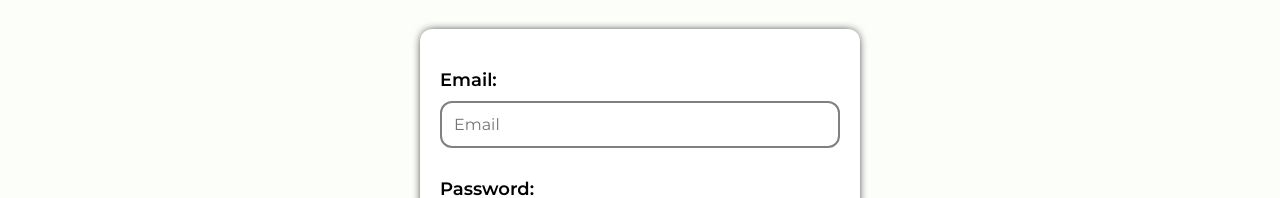
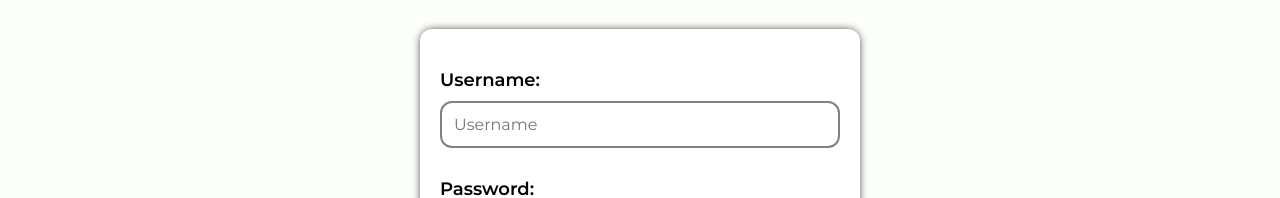
Before and after one commit to kagesite/student-app, a React (Vite) app in the folder frontend/: page /student-login in a window 1280 px wide. Shown: the part 177-375 px from the top of the page. Built offline with nearby package versions, Linux system fonts and the light colour scheme.

Commit message:
Got student login to navigate you to the student dashboard when the login is successful. StudentDash.jsx now grabs the token and can access all the courses with proper authentication.

```diff
--- a/frontend/src/pages/StudentDash.jsx
+++ b/frontend/src/pages/StudentDash.jsx
@@ -17,9 +17,23 @@ function StudentDash() {
 
     // FETCHING ALL COURSES
     useEffect(() => {
-        fetch('http://localhost:3001/courses')
-            .then(response => response.json())
+        const token = localStorage.getItem("token");
+
+        fetch('http://localhost:3001/courses', {
+            method: "GET",
+            headers: {
+                "Content-type": "application/json",
+                "Authorization": `Bearer ${token}`
+            }
+        })
+            .then(response => {
+                if (!response.ok) {
+                    throw new Error("Failed to fetch courses");
+                }
+                return response.json();
+            })
             .then(data => setCourses(data))
+            .catch(error => console.error("Error fetching courses:", error));
     }, []);
 
     // PREVENTS PAGE SCROLLING WHILE MODAL IS OPEN
--- a/frontend/src/pages/StudentLogin.jsx
+++ b/frontend/src/pages/StudentLogin.jsx
@@ -1,12 +1,14 @@
 import React, { useState } from 'react'
-import { Link } from 'react-router-dom'
+import { useNavigate } from 'react-router-dom'
 import Header from '../components/Header'
 
 function StudentLogin() {
     const [formData, setFormData] = useState({
-        email: "",
+        username: "",
         password: "",
     })
+
+    const navigate = useNavigate();
 
     const handleChange = (e) => {
         setFormData({ ...formData, [e.target.name]: e.target.value });
@@ -17,15 +19,28 @@ function StudentLogin() {
 
         try {
             const response = await fetch('http://localhost:3001/students/login', {
-                method: "GET",
+                method: "POST",
                 headers: {
                     "Content-type": "application/json"
                 },
                 body: JSON.stringify(formData)
             });
 
+            const data = await response.json()
+            // console.log(response);
+
             if (response.ok) {
                 console.log("Login successful!");
+                console.log("Received Token", data.token);
+
+                if (data.token) {
+                    localStorage.setItem("token", data.token);
+                    console.log("Token stored in localStorage");
+                    // Automatically redirect to student dashboard
+                    navigate('/student-dash')
+                }
+
+                console.log(formData);
                 setFormData({
                     email: "",
                     password: "",
@@ -34,7 +49,7 @@ function StudentLogin() {
                 console.error("Failed to login");
                 alert("Failed to login")
                 setFormData({
-                    email: "",
+                    username: "",
                     password: "",
                 })
             }
@@ -52,13 +67,13 @@ function StudentLogin() {
                 <h2>Student Login</h2>
                 <form onSubmit={handleSubmit}>
                     <div>
-                        <label>Email:</label>
+                        <label>Username:</label>
                         <input
-                            type="email"
-                            name='email'
-                            value={formData.email}
+                            type="text"
+                            name='username'
+                            value={formData.username}
                             onChange={handleChange}
-                            placeholder='Email'
+                            placeholder='Username'
                             required
                         />
                     </div>
@@ -73,9 +88,9 @@ function StudentLogin() {
                             required
                         />
                     </div>
-                    <Link to="/student-dash">
+                    {/* <Link to="/student-dash"> */}
                         <button type="submit">Login</button>
-                    </Link>
+                    {/* </Link> */}
                 </form>
             </div>
         </>
```
